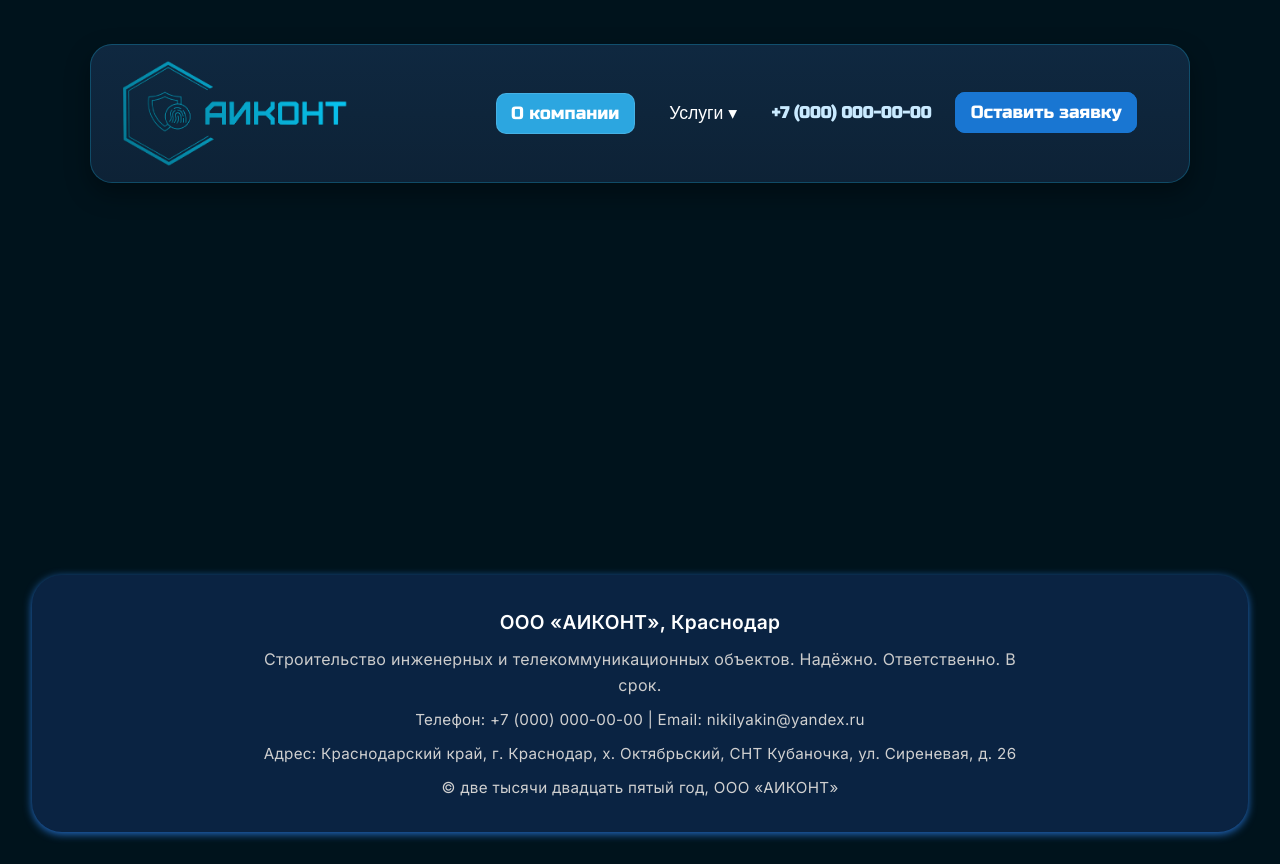
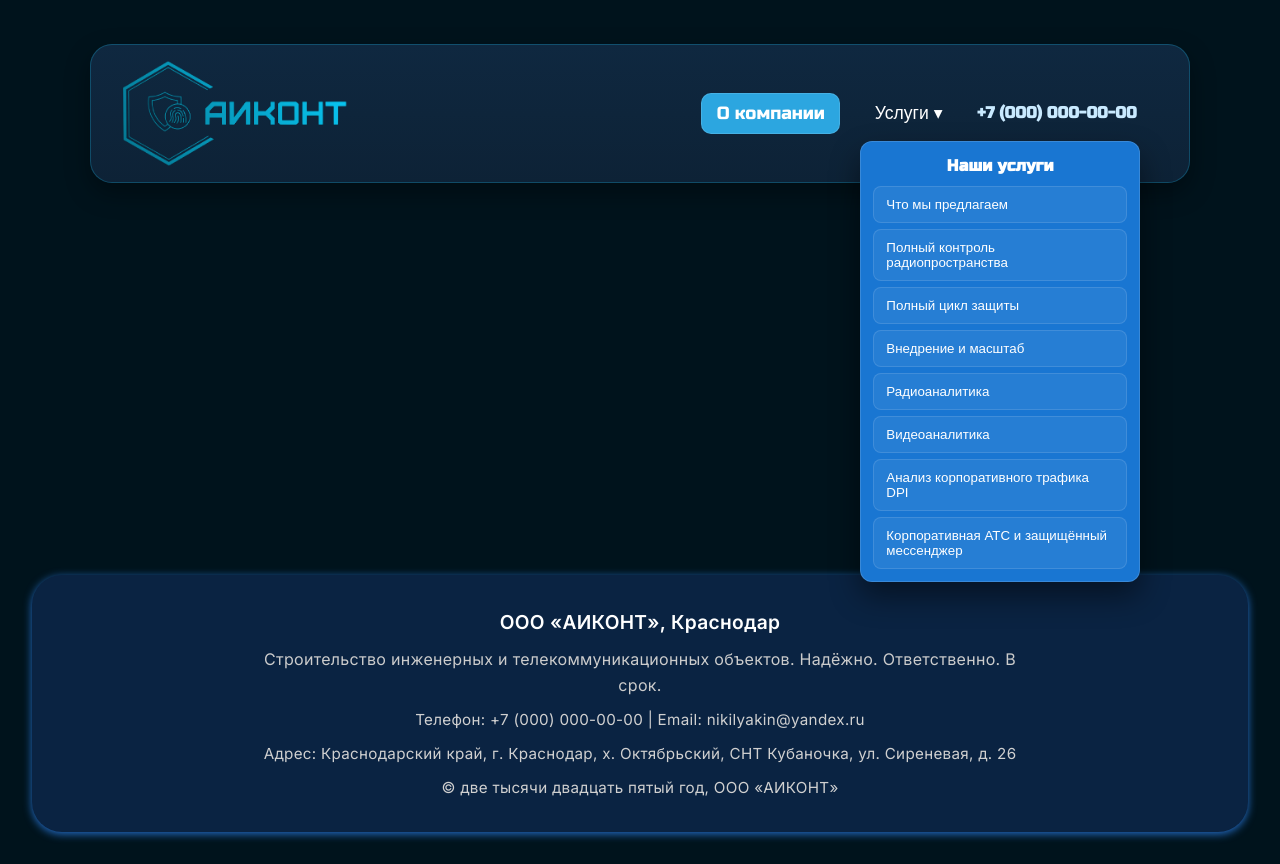
Before and after one commit to KristinaR-design/Aicont-Company, a React (Vite) app: page /42-99 in a window 1280 px wide. Both pictures are taken after a click on the button "Услуги ▾". Built offline with nearby package versions, Linux system fonts and the light colour scheme.

Commit message:
refactor: enhance About and Header components with improved section IDs and styles

```diff
--- a/src/components/About.scss
+++ b/src/components/About.scss
@@ -3,20 +3,88 @@
 /* Шрифты: Inter + заголовочный Russo One */
 @import url("https://fonts.googleapis.com/css2?family=Inter:wght@400;600&family=Russo+One&display=swap");
 
+
+:root { --header-h: 96px; }
 :root{
   --bg: #0b141c;
   --text: #e7f0f7;
   --muted: #c6d2da;
   --accent: #19c3f3;
 
+
   /* точки/подсветка можно подключить отдельно при желании */
 }
 
-html, body { background: var(--bg); color: var(--text); }
+html, body { background: var(--bg); color: var(--text); scroll-behavior: smooth;         /* плавная прокрутка для #якорей */
+  scroll-padding-top: var(--header-h);}
 body { margin: 0; font-family: Inter, system-ui, -apple-system, "Segoe UI", Roboto, Arial, "Noto Sans", "Helvetica Neue", sans-serif; }
 img { max-width: 100%; display: block; }
 
 .accent { color: var(--accent); }
+
+section[id] {
+  scroll-margin-top: var(--header-h);
+}
+
+/* === мягкий буст отступов и gap (поставь в самый низ файла) === */
+:root{
+  /* крутим только эти ручки, если захочется ещё+ или поменьше */
+  --sec-gap:  clamp(32px, 6.5vw, 72px);  /* было ~24–56 */
+  --grid-gap: clamp(22px, 4.6vw, 44px);  /* было ~18–40 */
+  --list-gap: clamp(14px, 2.8vw, 22px);  /* было ~12–20 */
+  --inner-gap: clamp(12px, 2.4vw, 18px); /* внутри карточек/шагов */
+}
+
+/* 1) Секции: увеличим вертикальный зазор между блоками */
+:where(.theft,.offer,.radio,.cycle,.deploy,.radio-analytics,.video-analytics,.dpi,.pbx){
+  margin-top: var(--sec-gap);
+}
+
+/* 2) Гриды секций: шире «дыхание» между колонками/строками */
+:where(
+  .theft__grid,.offer__grid,.radio__grid,.cycle__grid,
+  .deploy__grid,.radio-analytics__grid,.video-analytics__grid,
+  .dpi__grid,.pbx__grid
+){
+  gap: var(--grid-gap);
+}
+
+/* 3) Списки внутри секций: шаг между элементами побольше */
+:where(
+  .radio__list,.offer__list,.deploy__list,
+  .radio-analytics__list,.video-analytics__list,
+  .dpi__list,.pbx__list,.cycle__list
+){
+  gap: var(--list-gap);
+}
+
+/* 4) Внутренние карточки/шаги: чуть больше воздуха */
+:where(.cycle__step){ gap: var(--inner-gap); }
+
+/* 5) На очень узких — слегка усилить только вертикальные интервалы */
+@media (max-width: 480px){
+  :root{
+    --sec-gap:  clamp(36px, 9vw, 76px);
+    --grid-gap: clamp(20px, 5.5vw, 36px);
+    --list-gap: clamp(14px, 3.6vw, 20px);
+  }
+}
+
+
+
+
+
+
+
+
+
+
+
+
+
+
+
+
 
 /* =============== HERO SPLIT =============== */
 
@@ -87,6 +155,7 @@ img { max-width: 100%; display: block; }
 /* =============== THEFT SECTION =============== */
 
 .theft {
+  margin-top: 30px;
   margin: clamp(24px, 5vw, 56px) auto 0;
   padding: clamp(16px, 3.5vw, 24px);
   max-width: min(1200px, 96vw);
@@ -152,6 +221,7 @@ img { max-width: 100%; display: block; }
 
 /* === OFFER === */
 .offer {
+  margin-top: 30px;
   margin: clamp(94px, 5vw, 56px) auto 0;
   padding: clamp(16px, 3.5vw, 24px);
   max-width: min(1200px, 96vw);
@@ -209,6 +279,7 @@ img { max-width: 100%; display: block; }
 
 
 .radio {
+  margin-top: 50px;
   margin: clamp(24px, 5vw, 56px) auto 0;
   padding: clamp(16px, 3.5vw, 24px);
   max-width: min(1200px, 96vw);
--- a/src/components/Header.jsx
+++ b/src/components/Header.jsx
@@ -1,87 +1,127 @@
-import { useLocation, Link } from 'react-router-dom';
-import { useState, useEffect } from 'react';
+// Header.jsx
+import { useLocation, Link, useNavigate } from 'react-router-dom';
+import { useState, useEffect, useRef } from 'react';
 import Logo from '../img/logo.jpg';
 import './Header.scss';
 
 export default function Header() {
     const location = useLocation();
-    const [dropdownOpen, setDropdownOpen] = useState(false);
+    const navigate = useNavigate();
+    const [popoverOpen, setPopoverOpen] = useState(false);
     const [isMobileMenuOpen, setIsMobileMenuOpen] = useState(false);
+    const popoverRef = useRef(null);
 
     useEffect(() => {
-        if (isMobileMenuOpen) {
-            document.body.style.overflow = 'hidden'; // запрет прокрутки при открытом меню
-        } else {
-            document.body.style.overflow = '';
-        }
+        document.body.style.overflow = isMobileMenuOpen ? 'hidden' : '';
     }, [isMobileMenuOpen]);
 
-    const navItems = [
-        { path: '/41-10', label: 'Системы контроля и управления доступом (СКУД)' },
-        { path: '/41-20', label: 'Системы видеонаблюдения (CCTV)' },
-        { path: '/42-11', label: 'Проектирование и монтаж инженерных сетей' },
-        { path: '/42-12', label: 'ИТ-инфраструктура и цифровая интеграция' },
+    const services = [
+        { id: 'srv-offer', label: 'Что мы предлагаем' },
+        { id: 'srv-radiomonitoring', label: 'Полный контроль радиопространства' },
+        { id: 'srv-cycle', label: 'Полный цикл защиты' },
+        { id: 'srv-deploy', label: 'Внедрение и масштаб' },
+        { id: 'srv-radio-analytics', label: 'Радиоаналитика' },
+        { id: 'srv-video-analytics', label: 'Видеоаналитика' },
+        { id: 'srv-dpi', label: 'Анализ корпоративного трафика DPI' },
+        { id: 'srv-pbx', label: 'Корпоративная АТС и защищённый мессенджер' },
+
+
 
     ];
 
+    useEffect(() => {
+        const onDocClick = (e) => {
+            if (popoverRef.current && !popoverRef.current.contains(e.target)) setPopoverOpen(false);
+        };
+        if (popoverOpen) document.addEventListener('mousedown', onDocClick);
+        return () => document.removeEventListener('mousedown', onDocClick);
+    }, [popoverOpen]);
+
+    const goToService = (id) => {
+        setPopoverOpen(false);
+        // если уже на / — крутим сразу; иначе — передаем state для скролла в About
+        if (location.pathname === '/') {
+            const el = document.getElementById(id);
+            if (el) el.scrollIntoView({ behavior: 'smooth', block: 'start' });
+            else navigate('/', { state: { scrollToId: id } });
+        } else {
+            navigate('/', { state: { scrollToId: id } });
+        }
+    };
+
     return (
         <header className="header">
-            {/* НОВЫЙ контейнер */}
             <div className="logo-block">
                 <img src={Logo} alt="Логотип" className="logo-placeholder" />
             </div>
 
-            {/* desktop-меню (как у тебя) */}
             <nav className="nav-menu">
-                <Link to="/" className={`nav-link ${location.pathname === '/' ? 'active' : ''}`}>О компании</Link>
+                <Link to="/" className={`nav-link ${location.pathname === '/' ? 'active' : ''}`}>
+                    О компании
+                </Link>
 
-                <div className="nav-dropdown" onMouseLeave={() => setDropdownOpen(false)}>
+                {/* Кнопка Услуги => поповер */}
+                <div className="nav-dropdown" ref={popoverRef}>
                     <button
                         className="nav-link dropdown-button"
-                        onClick={() => setDropdownOpen(!dropdownOpen)}
-                        aria-expanded={dropdownOpen}
+                        onClick={() => setPopoverOpen((v) => !v)}
+                        aria-expanded={popoverOpen}
+                        aria-haspopup="menu"
                     >
                         Услуги ▾
                     </button>
-                    {dropdownOpen && (
-                        <ul className="dropdown-menu">
-                            {navItems.map((item) => (
-                                <li key={item.path}>
-                                    <Link
-                                        to={item.path}
-                                        className={`dropdown-item ${location.pathname === item.path ? 'active' : ''}`}
-                                        onClick={() => setDropdownOpen(false)}
-                                    >
-                                        {item.label}
-                                    </Link>
-                                </li>
-                            ))}
-                        </ul>
+
+                    {popoverOpen && (
+                        <div className="services-popover" role="menu">
+                            <div className="services-popover-title">Наши услуги</div>
+                            <ul className="services-popover-list">
+                                {services.map((s) => (
+                                    <li key={s.id}>
+                                        <button className="services-popover-item" onClick={() => goToService(s.id)}>
+                                            {s.label}
+                                        </button>
+                                    </li>
+                                ))}
+                            </ul>
+                        </div>
                     )}
                 </div>
 
                 <div className="contacts">+7 (000) 000-00-00</div>
 
-                <div className="cta-wrapper">
+                {/* <div className="cta-wrapper">
                     <Link to="/application" className={`nav-link ${location.pathname === '/application' ? 'active' : ''}`}>
                         Оставить заявку
                     </Link>
-                </div>
+                </div> */}
             </nav>
 
-            {/* бургер */}
-            <button className="burger-button" onClick={() => setIsMobileMenuOpen(!isMobileMenuOpen)} aria-label="Меню">
-                ☰
+            <button
+                className="burger-button"
+                aria-label="Меню"
+                aria-expanded={isMobileMenuOpen}
+                onClick={() => setIsMobileMenuOpen(!isMobileMenuOpen)}
+            >
+                <span className="burger-icon" aria-hidden="true"></span>
             </button>
 
-
-            {/* мобильное меню-полотно */}
             {isMobileMenuOpen && (
                 <div className="mobile-menu">
                     <Link to="/" onClick={() => setIsMobileMenuOpen(false)}>О компании</Link>
-                    {navItems.map((item) => (
-                        <Link key={item.path} to={item.path} onClick={() => setIsMobileMenuOpen(false)}>{item.label}</Link>
-                    ))}
+
+                    {/* мобильный список услуг */}
+                    <div className="mobile-services">
+                        {services.map((s) => (
+                            <button
+                                key={s.id}
+                                className="mobile-service-item"
+                                onClick={() => { setIsMobileMenuOpen(false); goToService(s.id); }}
+                            >
+                                {s.label}
+                            </button>
+                        ))}
+                    </div>
+
                     <div className="mobile-contacts">+7 (000) 000-00-00</div>
                     <Link to="/application" className="cta-button" onClick={() => setIsMobileMenuOpen(false)}>
                         Оставить заявку
--- a/src/components/Header.scss
+++ b/src/components/Header.scss
@@ -160,3 +160,178 @@ $border-radius: 10px;
   .header .logo-placeholder{ width: clamp(90px, 34vw, 140px); }
   .header .burger-button{ width:36px; height:36px; font-size:18px; }
 }
+
+
+.nav-dropdown { position: relative; }
+
+/* окно услуг */
+.services-popover {
+  position: absolute;
+  top: calc(100% + 8px);
+  left: 0;
+  z-index: 1200; /* было 100 — поднимем над шапкой и тенью */
+  color: #ffffff;
+  border-color: #0a2342;
+  min-width: 280px;
+  max-width: 360px;
+  background: $accent-blue; /* ваш фирменный синий */
+  border: 1px solid rgba(255,255,255,.14);
+  border-radius: 12px;
+  padding: 12px;
+  box-shadow: 0 14px 30px rgba(0,0,0,.45);
+  backdrop-filter: saturate(120%);
+}
+
+.services-popover-title {
+  font-weight: 600;
+  margin-bottom: 8px;
+  letter-spacing: .2px;
+}
+
+.services-popover-list {
+  list-style: none;
+  margin: 0;
+  padding: 0;
+  display: grid;
+  gap: 6px;
+}
+
+.services-popover-item {
+  width: 100%;
+  text-align: left;
+  padding: 10px 12px;
+  border: 1px solid rgba(255,255,255,.12);
+  background: rgba(255,255,255,.06);
+  color: #fff;
+  cursor: pointer;
+  border-radius: 8px;
+  display: block;
+  transition: background .18s, transform .12s, border-color .18s;
+
+  &:hover,
+  &:focus {
+    background: rgba(255,255,255,.14); /* вместо #f5f6f7 */
+    border-color: rgba(255,255,255,.22);
+    transform: translateY(-1px);
+    outline: none;
+  }
+
+  &:focus-visible {
+    box-shadow: 0 0 0 2px rgba(255,255,255,.2);
+  }
+}
+
+/* мобильные пункты */
+.mobile-services {
+  display: grid;
+  gap: 8px;
+  margin: 12px 0;
+}
+
+.mobile-service-item {
+  width: 100%;
+  text-align: left;
+  padding: 12px;
+  border-radius: 10px;
+  border: 1px solid rgba(255,255,255,.2);
+  background: rgba(255,255,255,.06);
+  color: inherit;
+
+  &:hover {
+    background: rgba(255,255,255,.12);
+  }
+}
+
+
+/* — мобильный список услуг: компактный вид — */
+.mobile-menu {
+  /* общий отступ оставляем */
+  .mobile-services {
+    margin: 8px 0;
+    gap: 0;                    /* убираем большие зазоры */
+    border: 1px solid rgba(255,255,255,.08);
+    border-radius: 12px;
+    overflow: hidden;          /* скругления по контейнеру */
+    background: rgba(255,255,255,.03);
+  }
+
+  .mobile-service-item {
+    all: unset;                /* снимаем кнопочные стили */
+    display: block;
+    width: 100%;
+    padding: 12px 14px;        /* компактнее */
+    color: #e7f0f7;
+    cursor: pointer;
+
+    /* тонкий разделитель между пунктами */
+    & + .mobile-service-item { border-top: 1px solid rgba(255,255,255,.08); }
+
+    /* hover/active — лёгкий подсвет */
+    &:hover, &:focus-visible {
+      background: rgba(255,255,255,.08);
+      outline: none;
+    }
+  }
+
+  /* оставим прежний стиль только для обычных ссылок меню, не для услуг */
+  > a {
+    background: rgba(255,255,255,.06);
+    padding: 12px 10px;
+  }
+}
+
+
+/* — бургер ровный, центрированный — */
+.burger-button{
+  display:none;
+  width:40px; height:40px;
+  background: rgba(255,255,255,.08);
+  border:1px solid rgba(255,255,255,.12);
+  border-radius:12px;
+  color: inherit;
+  padding: 0;
+  line-height: 0;
+  display: none;               /* включается медиазапросом */
+  place-items: center;         /* идеальное центрирование */
+}
+
+/* сам значок */
+.burger-icon,
+.burger-icon::before,
+.burger-icon::after{
+  content: "";
+  display: block;
+  width: 22px;                 /* длина полоски */
+  height: 2px;                 /* толщина */
+  background: #e7f0f7;
+  border-radius: 2px;
+  position: relative;
+  transition: transform .18s ease, opacity .18s ease, background .18s ease;
+}
+
+.burger-icon::before{ position: absolute; top: -7px; }
+.burger-icon::after { position: absolute; top:  7px; }
+
+/* лёгкий hover */
+.burger-button:hover .burger-icon,
+.burger-button:hover .burger-icon::before,
+.burger-button:hover .burger-icon::after{
+  background: #ffffff;
+}
+
+/* состояние «открыто» — делаем крестик (по aria) */
+.burger-button[aria-expanded="true"] .burger-icon { opacity: 1; }
+.burger-button[aria-expanded="true"] .burger-icon::before{
+  top: 0; transform: rotate(45deg);
+}
+.burger-button[aria-expanded="true"] .burger-icon::after{
+  top: 0; transform: rotate(-45deg);
+}
+
+/* медиазапрос у вас уже есть; он включает кнопку */
+@media (max-width: 980px){
+  .header .burger-button{
+    display: grid;             /* вместо inline-flex — идеально центрирован */
+    justify-self: end;
+  }
+}
```
Also changed, not shown: src/components/About.jsx (+10 -10 lines).
